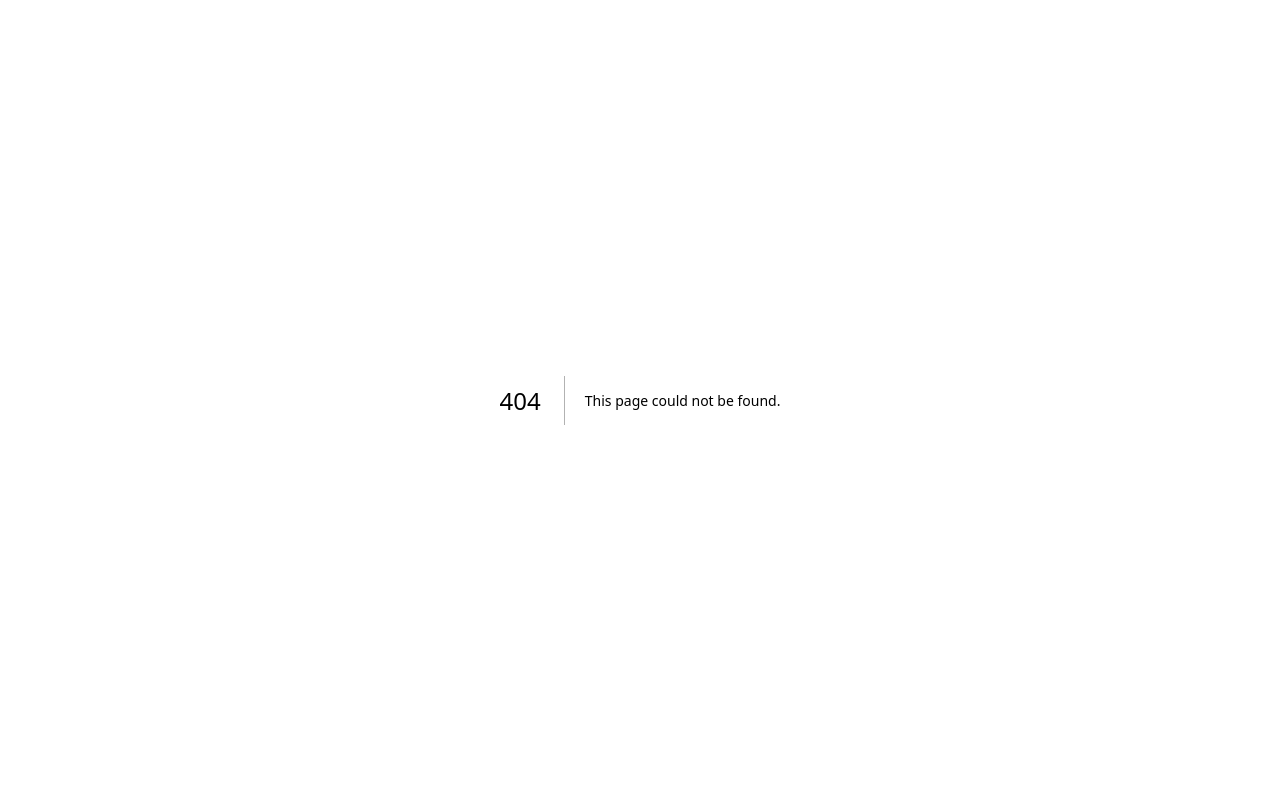
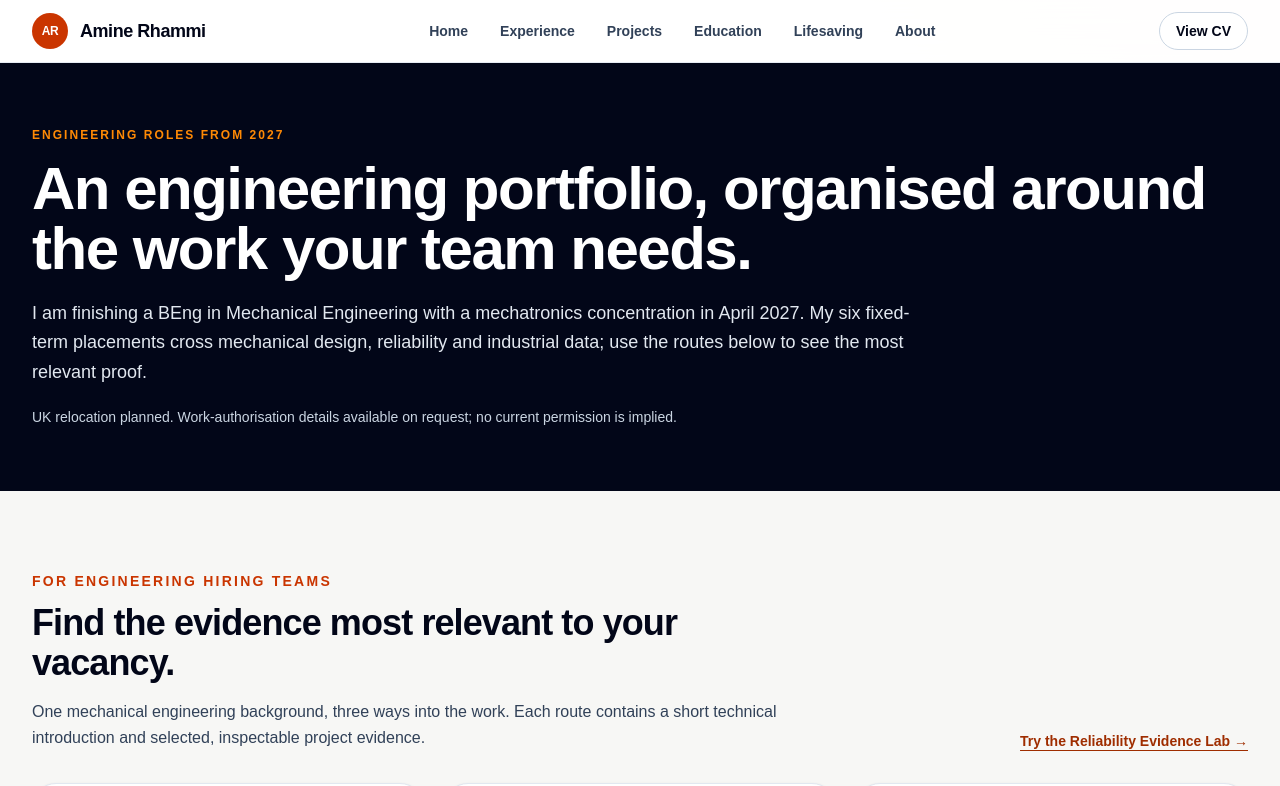
Before and after one commit to rhammi/amine-portfolio, a Next.js app: page /for in a window 1280 px wide. Before the commit this address had no page. Shown: the top 786 px of the page. Built offline with nearby package versions, Linux system fonts and the light colour scheme.

Commit message:
Add recruiter pathway hub and three focused entry cards

```diff
--- /dev/null
+++ b/app/for/page.tsx
@@ -0,0 +1,39 @@
+import type { Metadata } from "next";
+import Link from "next/link";
+import Navbar from "@/components/ui/Navbar";
+import Footer from "@/components/ui/Footer";
+import RoleEntryPoints from "@/components/ui/RoleEntryPoints";
+
+export const metadata: Metadata = {
+  title: "For Engineering Recruiters",
+  description: "Three tailored pathways to Amine Rhammi's mechanical, reliability and mechatronics engineering experience and projects.",
+  alternates: { canonical: "/for" },
+};
+
+export default function ForRecruitersPage() {
+  return (
+    <main id="main-content" className="min-h-screen">
+      <Navbar />
+      <header className="bg-slate-950 text-white">
+        <div className="mx-auto max-w-7xl px-5 py-16 sm:px-8">
+          <p className="text-xs font-extrabold uppercase tracking-[0.17em] text-orange-400">Engineering roles from 2027</p>
+          <h1 className="mt-4 text-4xl font-black tracking-tight sm:text-6xl">An engineering portfolio, organised around the work your team needs.</h1>
+          <p className="mt-5 max-w-4xl text-lg leading-relaxed text-slate-200">I am finishing a BEng in Mechanical Engineering with a mechatronics concentration in April 2027. My six fixed-term placements cross mechanical design, reliability and industrial data; use the routes below to see the most relevant proof.</p>
+          <p className="mt-5 text-sm text-slate-300">UK relocation planned. Work-authorisation details available on request; no current permission is implied.</p>
+        </div>
+      </header>
+      <div className="mx-auto max-w-7xl px-5 sm:px-8">
+        <RoleEntryPoints />
+        <div className="mb-20 rounded-3xl bg-slate-100 p-7 sm:p-10">
+          <h2 className="text-2xl font-black text-slate-950">Want to discuss a specific engineering problem?</h2>
+          <p className="mt-3 max-w-3xl text-slate-700">The case studies separate individual contribution, team context and verification. Professional work is redacted where necessary; the Reliability Evidence Lab uses fictional data to show the calculations openly.</p>
+          <div className="mt-6 flex flex-wrap gap-3">
+            <a className="rounded-full bg-orange-700 px-5 py-3 text-sm font-bold text-white" href="mailto:aminecana@hotmail.com">Contact Amine</a>
+            <Link className="rounded-full border border-slate-300 bg-white px-5 py-3 text-sm font-bold text-slate-900" href="/projects">All project case studies</Link>
+          </div>
+        </div>
+      </div>
+      <Footer />
+    </main>
+  );
+}
```
